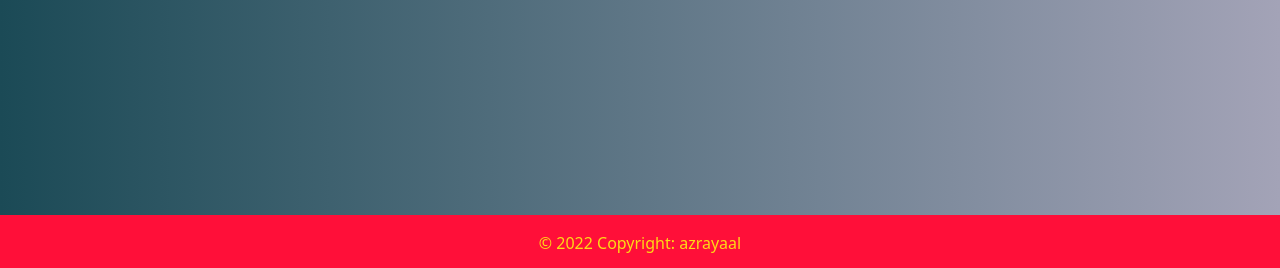
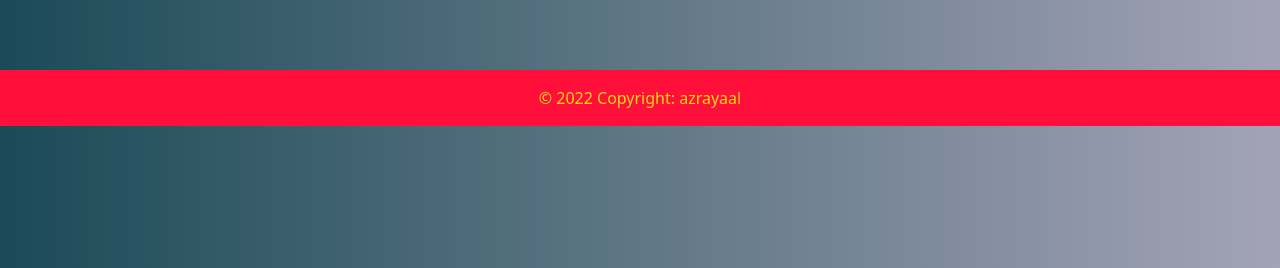
Before and after one commit to azrayaal/frontEnd-voucherWeb, a React (Create React App) app: page / in a window 1280 px wide. Shown: the part 529-797 px from the top of the page. Built offline with nearby package versions, Linux system fonts and the light colour scheme; no server answers.

Commit message:
update UI

```diff
--- a/src/components/footer/footer.css
+++ b/src/components/footer/footer.css
@@ -1,8 +1,10 @@
 footer {
-  position: absolute;
+  /* position: absolute;
   left: 0;
   bottom: 0;
-  right: 0;
+  right: 0; */
+  /* display: block;
+  float: none; */
 }
 
 .text-center {
--- a/src/pages/home/home.css
+++ b/src/pages/home/home.css
@@ -1,6 +1,7 @@
 body {
   /* background-image: linear-gradient(to right, #0b232c, #063970, #7aa3b3); */
   background-image: linear-gradient(to right, #1b4a56, #a3a3b7);
+  /* height: 100vh; */
 }
 
 .bg-cerah {
--- a/src/pages/home/home.jsx
+++ b/src/pages/home/home.jsx
@@ -33,7 +33,7 @@ export default function Home() {
     <div>
       <NavbarReal />
       <Carosel />
-      <Container>
+      <Container style={{ marginBottom: '96px' }}>
         <div className="py-3">
           <Container className="bg-cerah py-4 rounded-4">
             <h3 style={{ color: '#FF2768' }}>Games</h3>
@@ -50,7 +50,7 @@ export default function Home() {
           </Container>
         </div>
       </Container>
-      <Footer className="pt-2" />
+      <Footer />
     </div>
   );
 }
```
